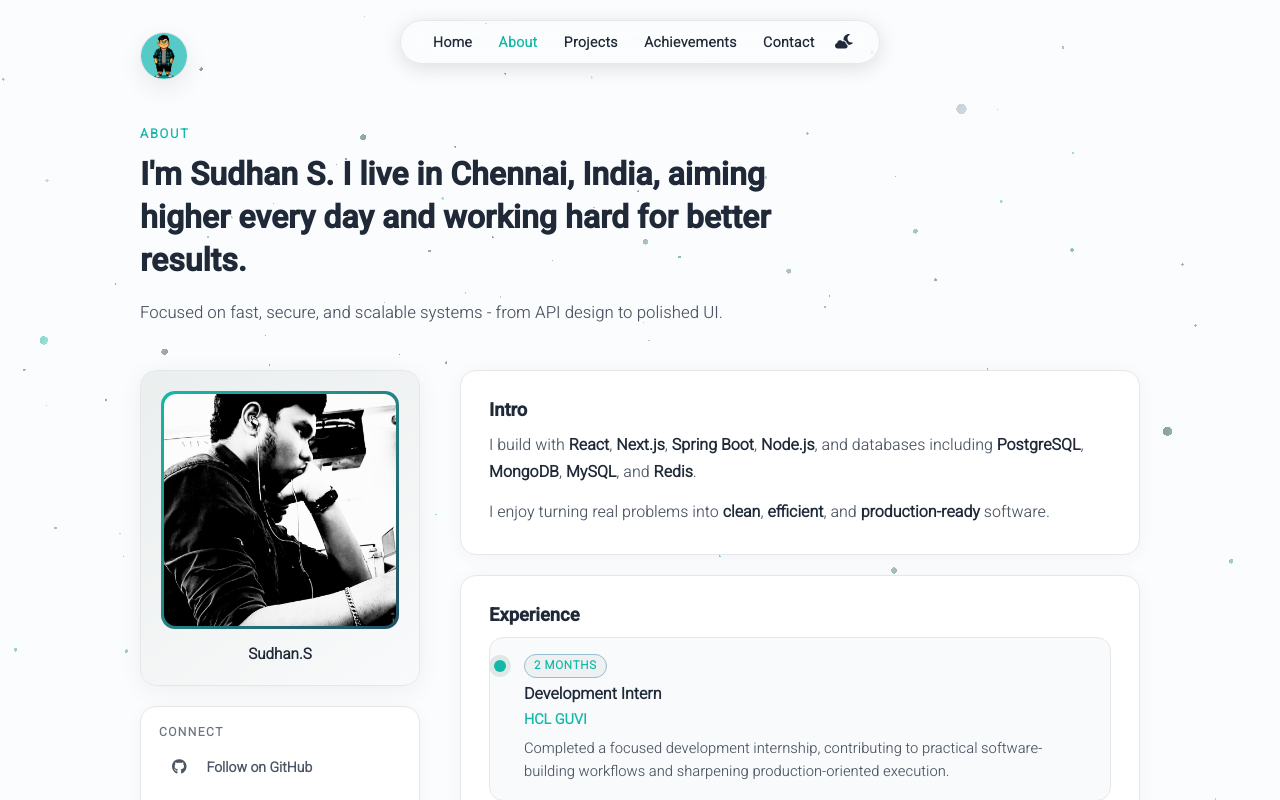
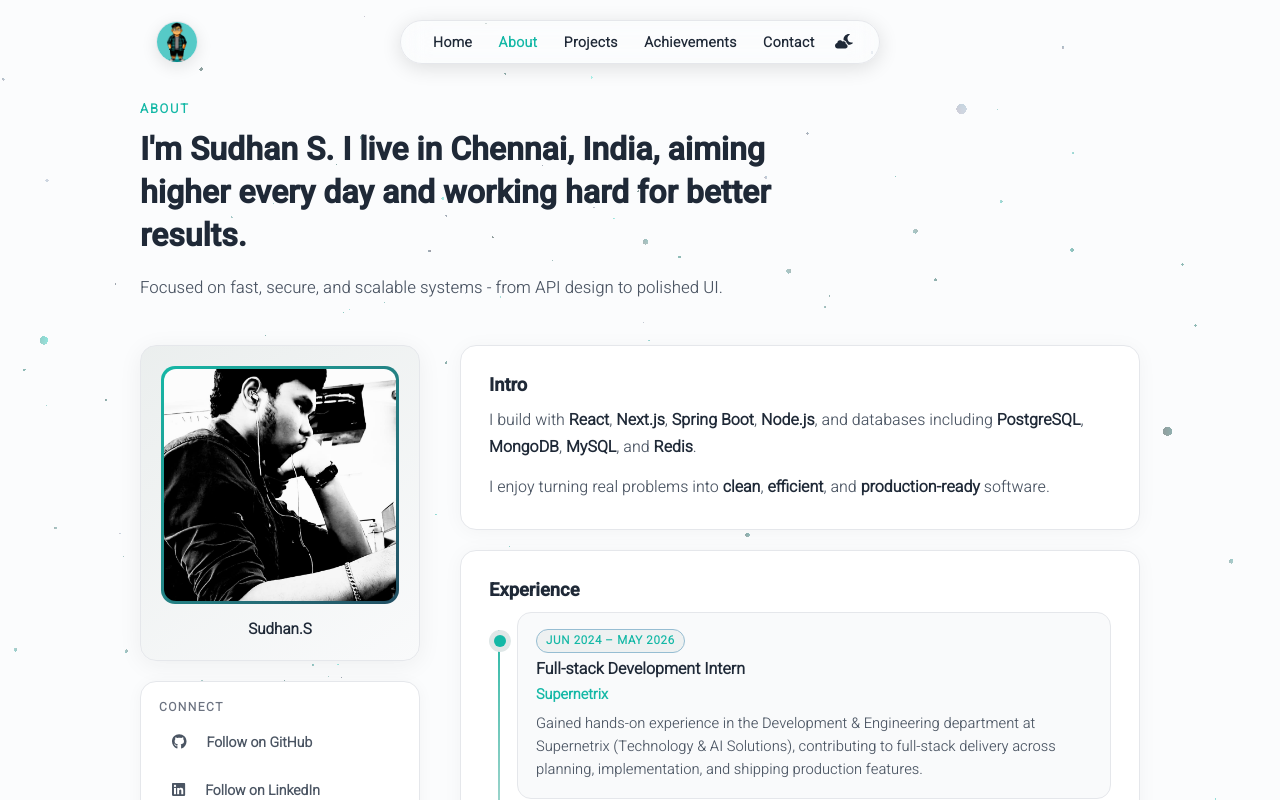
Before and after one commit to Sudhan1112/My-portfolio, a React (Vite) app: page /about in a window 1280 px wide. Shown: the top 800 px of the page. Built offline with nearby package versions, Linux system fonts and the light colour scheme.

Commit message:
feat: enhance NavBar with logo display option and improve layout responsiveness

```diff
--- a/src/component/common/NavBar.jsx
+++ b/src/component/common/NavBar.jsx
@@ -3,10 +3,11 @@ import { FontAwesomeIcon } from "@fortawesome/react-fontawesome";
 import React, { useEffect, useState } from "react";
 import { flushSync } from "react-dom";
 import { Link } from "react-router-dom";
+import Logo from "./Logo";
 import "./styles/navBar.css";
 
 const NavBar = (props) => {
-	const { active } = props;
+	const { active, showLogo = true } = props;
 	const [theme, setTheme] = useState(
 		localStorage.getItem("theme") || "light-theme"
 	);
@@ -24,7 +25,9 @@ const NavBar = (props) => {
 		let x = window.innerWidth / 2;
 		let y = window.innerHeight / 2;
 
-		const logoElement = document.querySelector(".homepage-logo");
+		const logoElement =
+			document.querySelector(".homepage-logo") ||
+			document.querySelector(".nav-logo");
 		if (logoElement) {
 			const rect = logoElement.getBoundingClientRect();
 			x = rect.left + rect.width / 2;
@@ -94,6 +97,12 @@ const NavBar = (props) => {
 		<React.Fragment>
 			<div className="nav-container">
 				<nav className="navbar">
+					{showLogo && (
+						<div className="nav-logo desktop-nav-logo">
+							<Logo width={42} />
+						</div>
+					)}
+
 					{/* Desktop/Tablet Navigation */}
 					<div className="nav-background desktop-nav">
 						<ul className="nav-list">
--- a/src/component/common/styles/navBar.css
+++ b/src/component/common/styles/navBar.css
@@ -17,11 +17,51 @@
 	align-items: center;
 	position: fixed;
 	top: 20px;
-	left: 50%;
-	transform: translateX(-50%);
+	left: 0;
+	right: 0;
+	transform: none;
 	z-index: 999;
-	width: auto;
+	width: 100%;
+	max-width: 1000px;
+	margin: 0 auto;
+	padding: 0 16px;
+	box-sizing: border-box;
 	pointer-events: none;
+}
+
+/* Avatar sits with the navbar, left of the centered pill */
+.nav-logo {
+	position: absolute;
+	left: 16px;
+	top: 50%;
+	transform: translateY(-50%);
+	display: flex;
+	align-items: center;
+	justify-content: center;
+	width: 42px;
+	height: 42px;
+	border: 1px solid var(--border-color);
+	border-radius: 50%;
+	box-shadow: 0 4px 16px rgba(0, 0, 0, 0.1);
+	background: var(--background);
+	overflow: hidden;
+	pointer-events: auto;
+	z-index: 1;
+	flex-shrink: 0;
+}
+
+.nav-logo .logo,
+.nav-logo img {
+	width: 42px;
+	height: 42px;
+	object-fit: cover;
+	border-radius: 50%;
+	display: block;
+}
+
+.nav-logo a {
+	display: flex;
+	line-height: 0;
 }
 
 /* ========================================
@@ -30,6 +70,7 @@
 .desktop-nav {
 	display: block;
 	pointer-events: auto;
+	margin: 0 auto;
 }
 
 .nav-background {
@@ -254,6 +295,12 @@
 /* ========================================
    RESPONSIVE BREAKPOINTS
    ======================================== */
+@media (max-width: 1270px) {
+	.navbar {
+		max-width: 90%;
+	}
+}
+
 @media (max-width: 768px) {
 	.nav-background {
 		width: 440px;
@@ -265,11 +312,22 @@
 	.nav-item {
 		font-size: 84%;
 	}
+	.nav-logo {
+		left: 8px;
+		width: 38px;
+		height: 38px;
+	}
+	.nav-logo .logo,
+	.nav-logo img {
+		width: 38px;
+		height: 38px;
+	}
 }
 
 /* Switch to bottom tab bar at 600px */
 @media (max-width: 600px) {
-	.desktop-nav {
+	.desktop-nav,
+	.desktop-nav-logo {
 		display: none;
 	}
 	.mobile-nav {
@@ -279,10 +337,13 @@
 	.navbar {
 		top: auto;
 		left: auto;
+		right: auto;
 		transform: none;
 		position: static;
 		width: 0;
 		height: 0;
+		max-width: none;
+		padding: 0;
 		overflow: visible;
 	}
 }
--- a/src/data/User.js
+++ b/src/data/User.js
@@ -2,7 +2,7 @@ const INFO = {
 	main: {
 		title: "Portfolio by Sudhan",
 		name: "Sudhan.S",
-		email: "sudhanssudhan83@gmail.com",
+		email: "sudhans.dev@gmail.com",
 		/** Edit to your real number (shown on Contact + optional homepage link) */
 		phone: "+91 9952921138",
 		logo: "../logo.png",
@@ -38,7 +38,7 @@ const INFO = {
 		{
 			title: "Lumina Write - Real-time Collaborative Editor",
 			description:
-				"A Google Docs-style collaborative writing platform built during the HCL GUVI Hackathon 2026. It supports live document editing, workspace previews, role-based access, and real-time collaboration patterns.",
+				"A Google Docs-style collaborative writing platform built during the HCL GUVI BuildBridge Hackathon 2026. It supports live document editing, workspace previews, role-based access, and real-time collaboration patterns.",
 			linkText: "View Snapshots",
 			link: "/achievements",
 			techStack: [
--- a/src/pages/404.jsx
+++ b/src/pages/404.jsx
@@ -3,7 +3,6 @@ import { FontAwesomeIcon } from "@fortawesome/react-fontawesome";
 import { faFaceSadTear } from "@fortawesome/free-regular-svg-icons";
 
 import NavBar from "../component/common/NavBar";
-import Logo from "../component/common/Logo";
 
 import INFO from "../data/User";
 
@@ -19,11 +18,6 @@ const Notfound = () => {
 			<div className="not-found page-content">
 				<NavBar />
 				<div className="content-wrapper">
-					<div className="notfound-logo-container">
-						<div className="notfound-logo">
-							<Logo width={46} />
-						</div>
-					</div>
 					<div className="notfound-container">
 						<div className="notfound-message">
 							<div className="notfound-title">
--- a/src/pages/about.jsx
+++ b/src/pages/about.jsx
@@ -3,7 +3,6 @@ import { Helmet } from "react-helmet";
 
 import NavBar from "../component/common/NavBar";
 import Footer from "../component/common/Footer";
-import Logo from "../component/common/Logo";
 import Socials from "../component/about/social";
 
 import INFO from "../data/User";
@@ -21,18 +20,18 @@ const WHAT_I_DO = [
 
 const EXPERIENCE = [
 	{
+		role: "Full-stack Development Intern",
+		company: "Supernetrix",
+		duration: "Jun 2024 – May 2026",
+		detail:
+			"Gained hands-on experience in the Development & Engineering department at Supernetrix (Technology & AI Solutions), contributing to full-stack delivery across planning, implementation, and shipping production features.",
+	},
+	{
 		role: "Development Intern",
 		company: "HCL GUVI",
 		duration: "2 months",
 		detail:
 			"Completed a focused development internship, contributing to practical software-building workflows and sharpening production-oriented execution.",
-	},
-	{
-		role: "Senior Software Lead",
-		company: "Supernetrix",
-		duration: "1.3 years",
-		detail:
-			"Led software delivery responsibilities across planning, implementation, and team coordination in a completed senior lead role.",
 	},
 ];
 
@@ -111,12 +110,6 @@ const About = () => {
 			<div className="page-content about-page">
 				<NavBar active="about" />
 				<div className="content-wrapper about-page-inner">
-					<div className="about-logo-container">
-						<div className="about-logo">
-							<Logo width={46} />
-						</div>
-					</div>
-
 					<header className="about-hero">
 						<p className="about-hero-kicker">About</p>
 						<h1 className="about-hero-title">{INFO.about.title}</h1>
--- a/src/pages/projects.jsx
+++ b/src/pages/projects.jsx
@@ -3,7 +3,6 @@ import { Helmet } from "react-helmet";
 
 import NavBar from "../component/common/NavBar";
 import Footer from "../component/common/Footer";
-import Logo from "../component/common/Logo";
 import AllProjects from "../component/projects/AllProjects";
 
 import INFO from "../data/User";
@@ -34,11 +33,6 @@ const Projects = () => {
 			<div className="page-content">
 				<NavBar active="projects" />
 				<div className="content-wrapper">
-					<div className="projects-logo-container">
-						<div className="projects-logo">
-							<Logo width={46} />
-						</div>
-					</div>
 					<div className="projects-container">
 						<div className="projects-hero">
 							<div className="title projects-title">
--- a/src/pages/styles/about.css
+++ b/src/pages/styles/about.css
@@ -241,33 +241,33 @@
 	display: flex;
 	flex-direction: column;
 	gap: 14px;
+	padding-left: 28px;
 }
 
 .about-experience-list::before {
 	content: "";
 	position: absolute;
 	left: 9px;
-	top: 12px;
-	bottom: 12px;
+	top: 18px;
+	bottom: 18px;
 	width: 2px;
 	background: linear-gradient(
 		180deg,
 		var(--link-color),
 		color-mix(in hsl, var(--border-color) 82%, transparent)
 	);
+	z-index: 0;
 }
 
 .about-experience-card {
 	position: relative;
-	display: grid;
-	grid-template-columns: 20px minmax(0, 1fr);
-	gap: 14px;
-	align-items: start;
+	display: block;
 	border-radius: 14px;
 	border: 1px solid var(--border-color);
 	background: var(--secondary-background);
-	padding: 16px 18px 16px 0;
+	padding: 16px 18px;
 	transition: border-color 0.2s ease, transform 0.2s ease, box-shadow 0.2s ease;
+	z-index: 1;
 }
 
 .about-experience-card:hover {
@@ -277,14 +277,17 @@
 }
 
 .about-experience-marker {
-	position: relative;
-	z-index: 1;
+	position: absolute;
+	left: -24px;
+	top: 22px;
+	z-index: 2;
 	width: 12px;
 	height: 12px;
-	margin: 6px 0 0 4px;
+	margin: 0;
 	border-radius: 50%;
 	background: var(--link-color);
 	box-shadow: 0 0 0 5px color-mix(in hsl, var(--link-color) 18%, var(--background));
+	pointer-events: none;
 }
 
 .about-experience-content {
@@ -464,8 +467,7 @@
 	}
 
 	.about-experience-card {
-		padding: 14px 14px 14px 0;
-		gap: 12px;
+		padding: 14px 16px;
 	}
 
 	.about-experience-role {
--- a/src/pages/styles/achievements.css
+++ b/src/pages/styles/achievements.css
@@ -46,7 +46,7 @@
 .timeline:before {
 	content: "";
 	position: absolute;
-	left: 12px;
+	left: 5px;
 	top: 0;
 	bottom: 0;
 	width: 2px;
@@ -72,8 +72,7 @@
 	position: relative;
 	margin: 36px 0;
 	opacity: 0;
-	transform: translateX(50px);
-	animation: slideInTimeline 0.6s ease forwards;
+	animation: fadeInTimeline 0.6s ease forwards;
 }
 
 .timeline-item:nth-child(1) {
@@ -88,8 +87,9 @@
 
 .timeline-dot {
 	position: absolute;
-	left: 6px;
-	top: 10px;
+	/* Keep dots on the rail: line center is at 6px; item content starts at 28px */
+	left: -29px;
+	top: 26px;
 	width: 14px;
 	height: 14px;
 	border-radius: 50%;
@@ -98,12 +98,13 @@
 		0 0 0 6px color-mix(in hsl, var(--link-color) 20%, transparent),
 		0 0 20px color-mix(in hsl, var(--link-color) 40%, transparent);
 	z-index: 2;
+	pointer-events: none;
 }
 
 .timeline-item--featured .timeline-dot {
 	background: #f59e0b;
 	box-shadow:
-		0 0 0 7px color-mix(in hsl, #f59e0b 22%, transparent),
+		0 0 0 6px color-mix(in hsl, #f59e0b 22%, transparent),
 		0 0 28px color-mix(in hsl, #f59e0b 52%, transparent);
 }
 
@@ -115,10 +116,21 @@
 	box-shadow:
 		0 8px 32px rgba(0, 0, 0, 0.08),
 		0 2px 6px rgba(0, 0, 0, 0.06);
-	transform: translateX(10px);
-	transition: all 0.3s cubic-bezier(0.4, 0, 0.2, 1);
+	transform: translateX(0);
+	transition: transform 0.3s cubic-bezier(0.4, 0, 0.2, 1), box-shadow 0.3s ease, border-color 0.3s ease;
 	position: relative;
 	overflow: hidden;
+	animation: slideInCard 0.6s ease forwards;
+}
+
+.timeline-item:nth-child(1) .timeline-card {
+	animation-delay: 0.15s;
+}
+.timeline-item:nth-child(2) .timeline-card {
+	animation-delay: 0.28s;
+}
+.timeline-item:nth-child(3) .timeline-card {
+	animation-delay: 0.4s;
 }
 
 .timeline-card--winner {
@@ -157,7 +169,7 @@
 }
 
 .timeline-card:hover {
-	transform: translateX(12px) translateY(-4px);
+	transform: translateX(4px) translateY(-4px);
 	box-shadow:
 		0 16px 48px rgba(0, 0, 0, 0.12),
 		0 4px 12px rgba(0, 0, 0, 0.08);
@@ -246,29 +258,42 @@
 	text-underline-offset: 3px;
 }
 
-@keyframes slideInTimeline {
+@keyframes fadeInTimeline {
 	from {
 		opacity: 0;
-		transform: translateX(50px);
 	}
 	to {
 		opacity: 1;
-		transform: translateX(10px);
+	}
+}
+
+@keyframes slideInCard {
+	from {
+		opacity: 0;
+		transform: translateX(28px);
+	}
+	to {
+		opacity: 1;
+		transform: translateX(0);
 	}
 }
 
 .timeline-item.animate-in {
-	animation: slideInObserver 0.75s cubic-bezier(0.4, 0, 0.2, 1) forwards;
+	animation: fadeInTimeline 0.55s ease forwards;
 }
 
-@keyframes slideInObserver {
+.timeline-item.animate-in .timeline-card {
+	animation: slideInCardObserver 0.75s cubic-bezier(0.4, 0, 0.2, 1) forwards;
+}
+
+@keyframes slideInCardObserver {
 	from {
 		opacity: 0;
-		transform: translateX(48px) translateY(12px);
+		transform: translateX(28px) translateY(12px);
 	}
 	to {
 		opacity: 1;
-		transform: translateX(10px) translateY(0);
+		transform: translateX(0) translateY(0);
 	}
 }
 
@@ -774,15 +799,15 @@
 	}
 
 	.timeline {
-		padding-left: 22px;
+		padding-left: 24px;
 	}
 
 	.timeline:before {
-		left: 8px;
+		left: 5px;
 	}
 
 	.timeline-dot {
-		left: 2px;
+		left: -25px;
 	}
 }
 
```
Also changed, not shown: src/data/achievementsContent.js (+25 -4 lines), src/pages/achievements.jsx (+0 -7 lines), src/pages/contact.jsx (+0 -7 lines), src/pages/homepage.jsx (+5 -2 lines).
